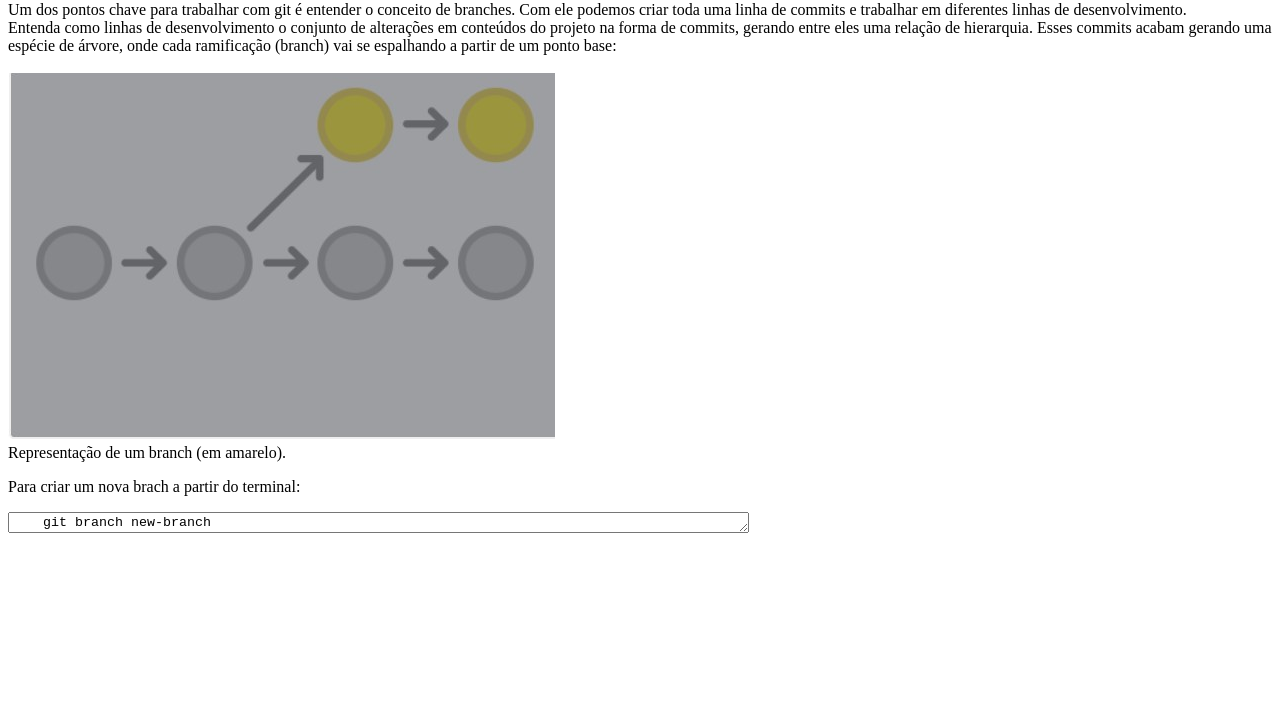
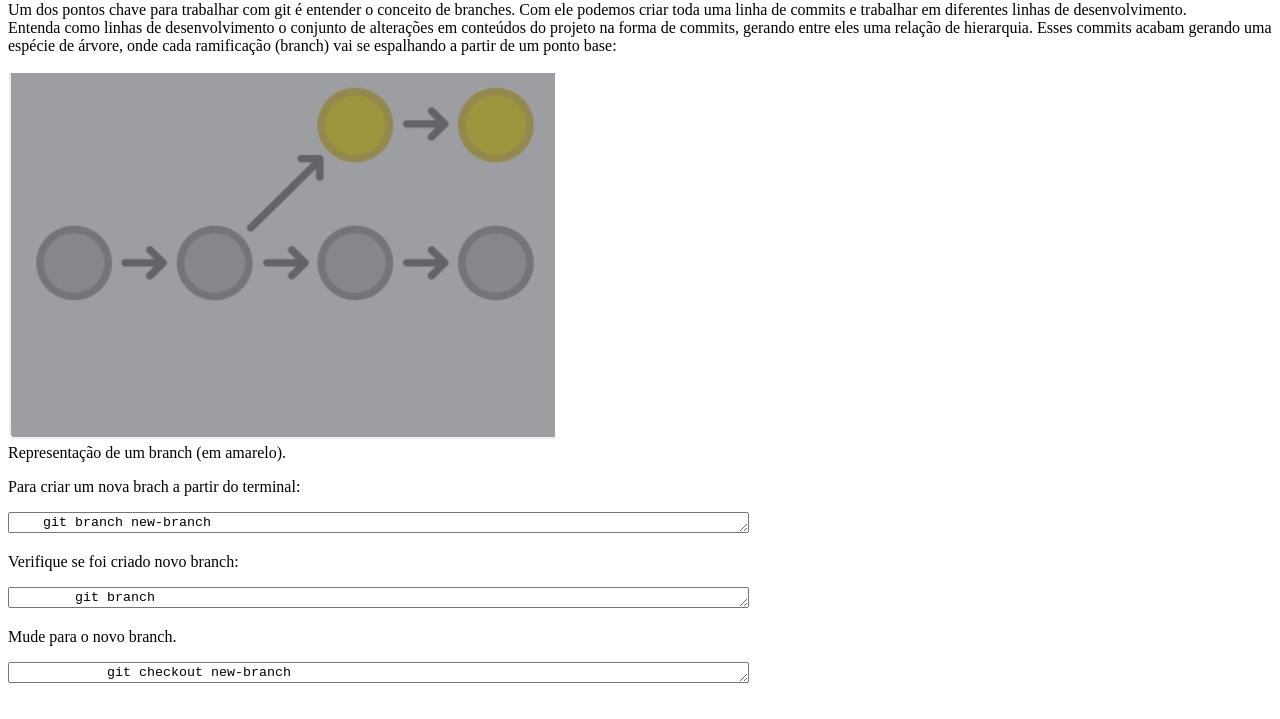
Before and after one commit to jttavares/github, a plain HTML site: page g1009_branches.html in a window 1280 px wide. Shown: the part 79-798 px from the top of the page. Drawn offline with Linux system fonts and the light colour scheme.

Commit message:
commit na branch new-branch

```diff
--- a/g1009_branches.html
+++ b/g1009_branches.html
@@ -17,5 +17,14 @@
 <textarea name="" readonly id="" cols="90" rows="1">
     git branch new-branch
 </textarea>
+<p>Verifique se foi criado novo branch:</p>
+<textarea name="" readonly id="" cols="90" rows="1">
+        git branch
+    </textarea>
+    <p>Mude para o novo branch.</p>
+    <textarea name="" readonly id="" cols="90" rows="1">
+            git checkout new-branch
+        </textarea>
+
 </body>
 </html>
```
Also changed, not shown: novaBranchTeste.txt (added).
